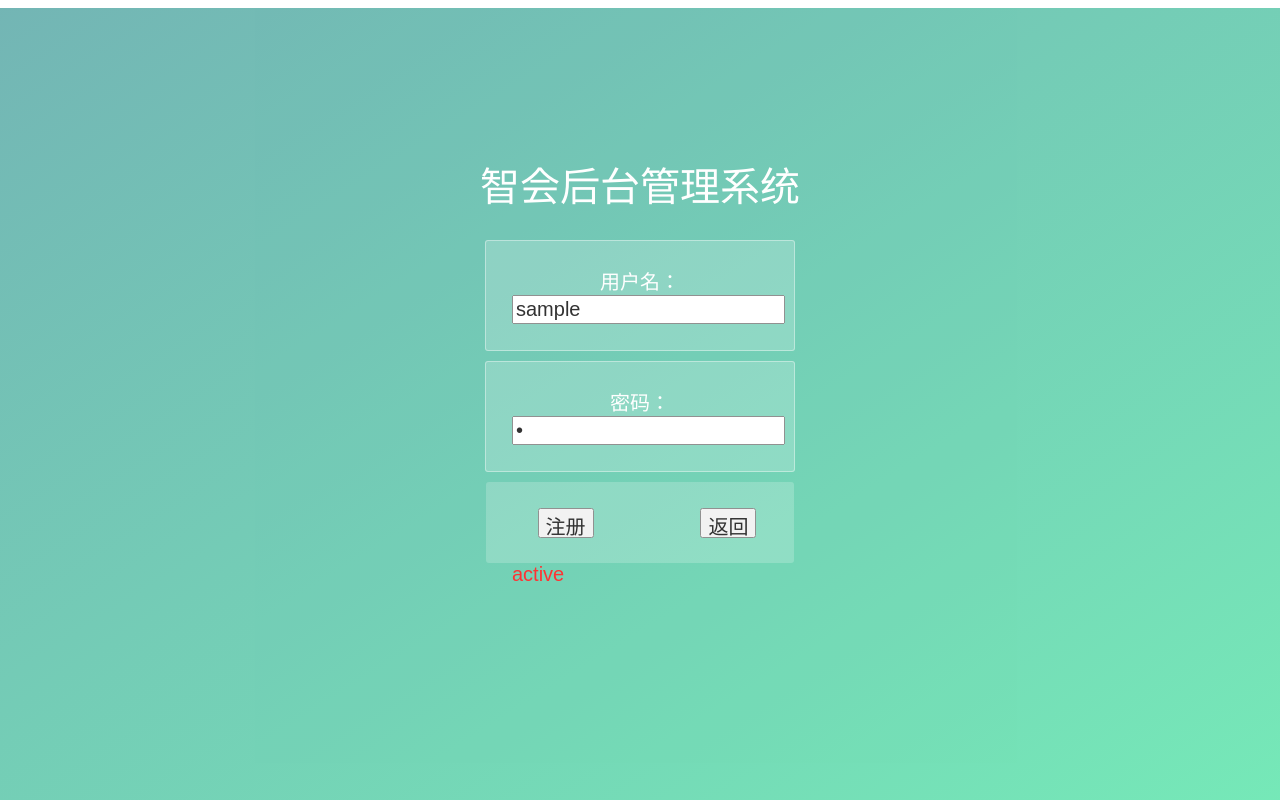
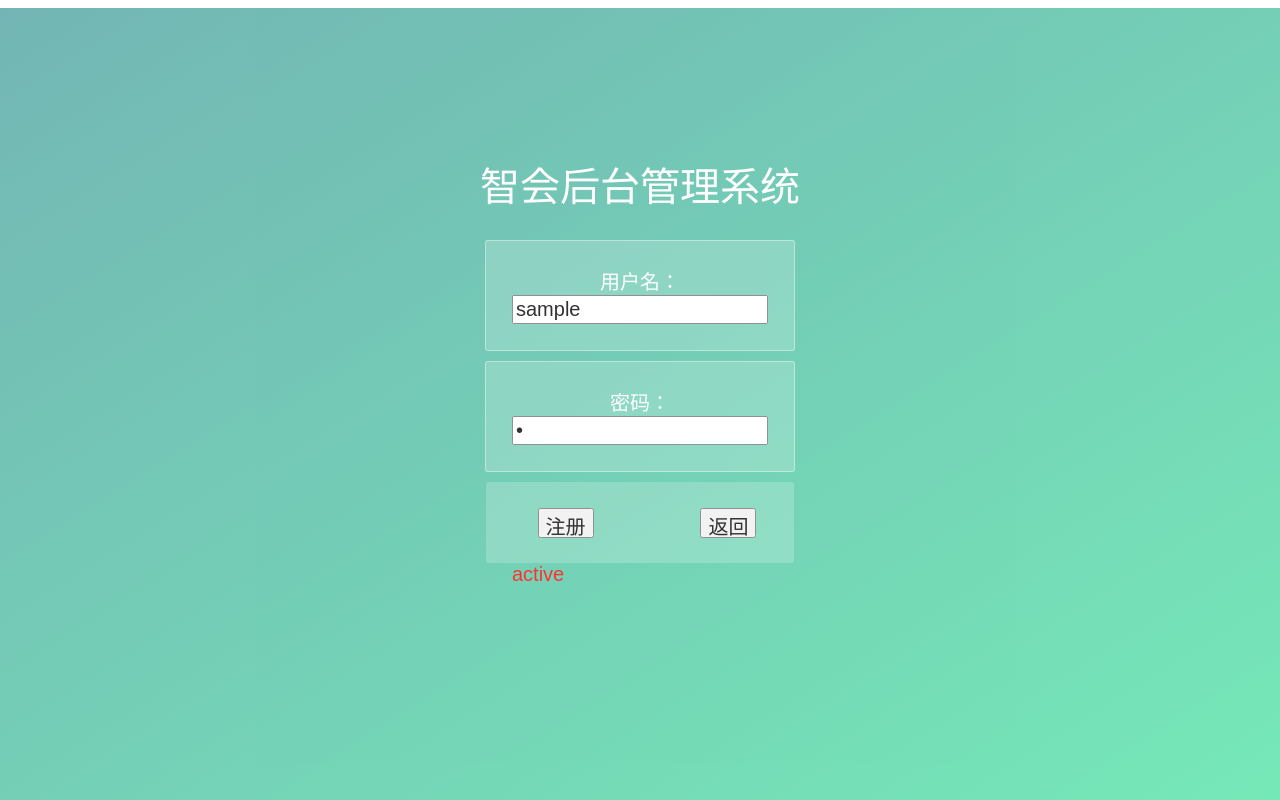
Before and after one commit to RG3-2018-WX/Project, a Django app: template Administaror/templates/a/register.html in a window 1280 px wide. Run offline with Django 3.2, Linux system fonts and the light colour scheme; the template is opened without the code that fills it: most values are stand-ins (such as "Sample title", 1, 10 or a date in 2020).

Commit message:
提交文件

```diff
--- a/Administaror/templates/a/register.html
+++ b/Administaror/templates/a/register.html
@@ -23,8 +23,8 @@
                     text-align: center;
                     color: white;
                     font-weight: 300;">
-            <label for="username" style="font-size: 20px">用户名：</label>
-            <input id="username" type="text" name="username" style="font-size: 20px" value="{{ username }}">
+            <label for="username" style="font-size: 20px; width: 20%">用户名：</label>
+            <input id="username" type="text" name="username" style="font-size: 20px; width: 100%" value="{{ username }}">
         </div>
         <div style="border: 1px solid rgba(255, 255, 255, 0.4);
                     background-color: rgba(255, 255, 255, 0.2);
@@ -36,8 +36,8 @@
                     text-align: center;
                     color: white;
                     font-weight: 300;">
-            <label for="password" style="font-size: 20px">密码：</label>
-            <input id="password" type="password" name="password" style="font-size: 20px" value="{{ password }}">
+            <label for="password" style="font-size: 20px; width: 20%">密码：</label>
+            <input id="password" type="password" name="password" style="font-size: 20px; width: 100%" value="{{ password }}">
         </div>
         <div style="border: 1px solid rgba(255, 255, 255, 0.4);
                     background-color: rgba(255, 255, 255, 0.2);
```
Also changed, not shown: Administaror/templates/a/login.html (+4 -4 lines).
